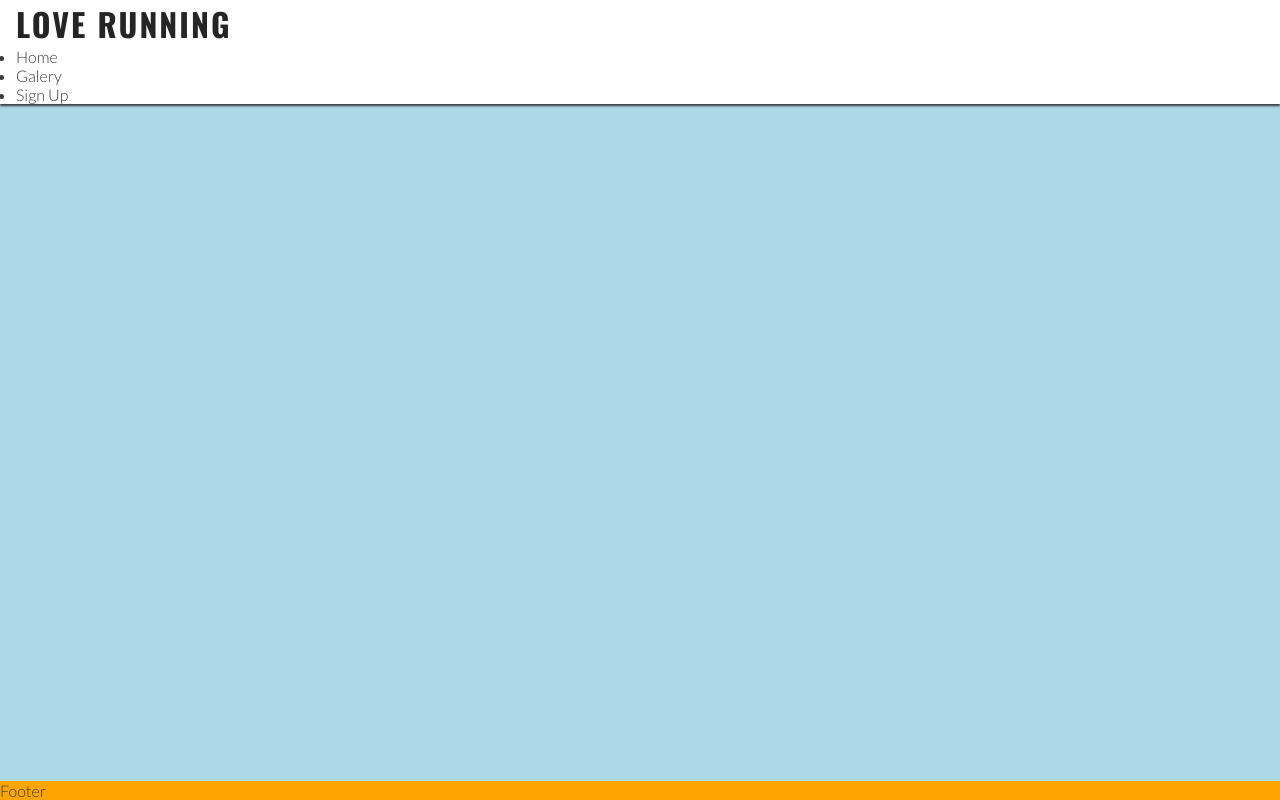
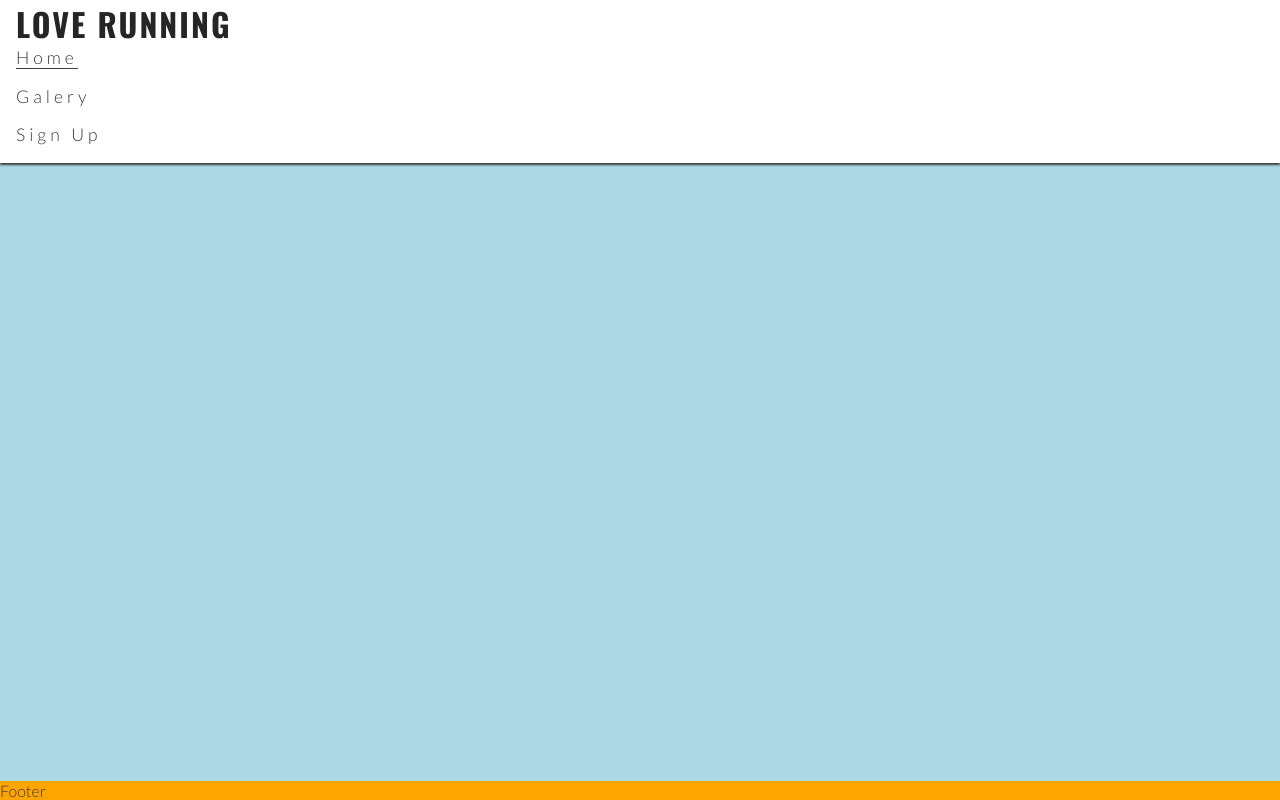
Before and after one commit to arnoldkoss/LOVE-RUNNING, a plain HTML site: page index.html in a window 1280 px wide. Drawn offline with nearby package versions, Linux system fonts and the light colour scheme.

Commit message:
style navbar menu

```diff
--- a/assets/css/style.css
+++ b/assets/css/style.css
@@ -35,6 +35,15 @@ h1 {font-family: 'Oswald' , sans-serif;
     letter-spacing: 2px;
     color: #252525;}
 
+    #menu {font-size: 110%;
+           letter-spacing: 4px;
+           list-style-type: none;}
+
+    #menu>li {margin-bottom: 1em;}
+
+    .active {border-bottom: 1px solid #3a3a3a;}
+
+
 /* main content */
 main {background-color: lightblue;
     /* make main element take any surplus space to push footer down */
--- a/index.html
+++ b/index.html
@@ -24,8 +24,8 @@
             <h1 id="logo">Love Running</h1>
         </a>
         <nav>
-            <ul>
-                <li><a href="">Home</a></li>
+            <ul id="menu">
+                <li><a href="" class="active">Home</a></li>
                 <li><a href="">Galery</a></li>
                 <li><a href="">Sign Up</a></li>
             </ul>
```
